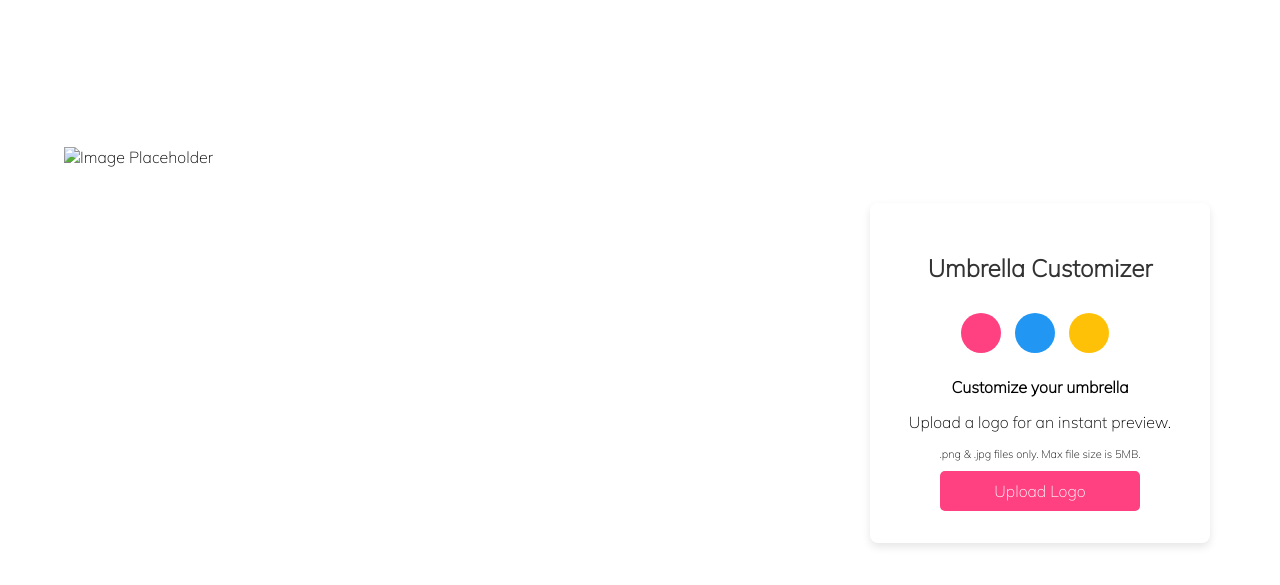
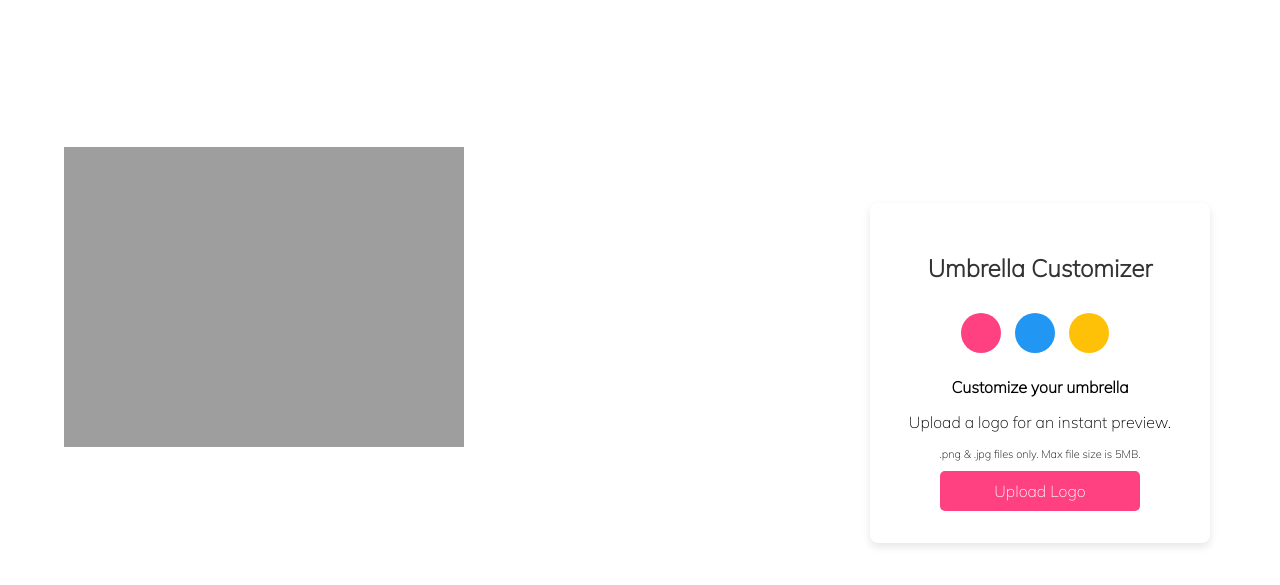
Before and after one commit to ashutosh-karn/Custom-Umbrella, a plain HTML site: page index.html in a window 1280 px wide. Shown: the part 17-602 px from the top of the page. Drawn offline with Linux system fonts and the light colour scheme; the site is published under a folder, as on GitHub Pages, so addresses that start at the root find nothing.

Commit message:
Update index.html

```diff
--- a/index.html
+++ b/index.html
@@ -9,8 +9,8 @@
       <aside class="aside">
         <img
           id="image"
-          src="/BlueUmbrella.png"
-          alt="Image Placeholder"
+          src="BlueUmbrella.png"
+          alt="Umbrella Image"
         />
       </aside>
       <div class="card">
```
